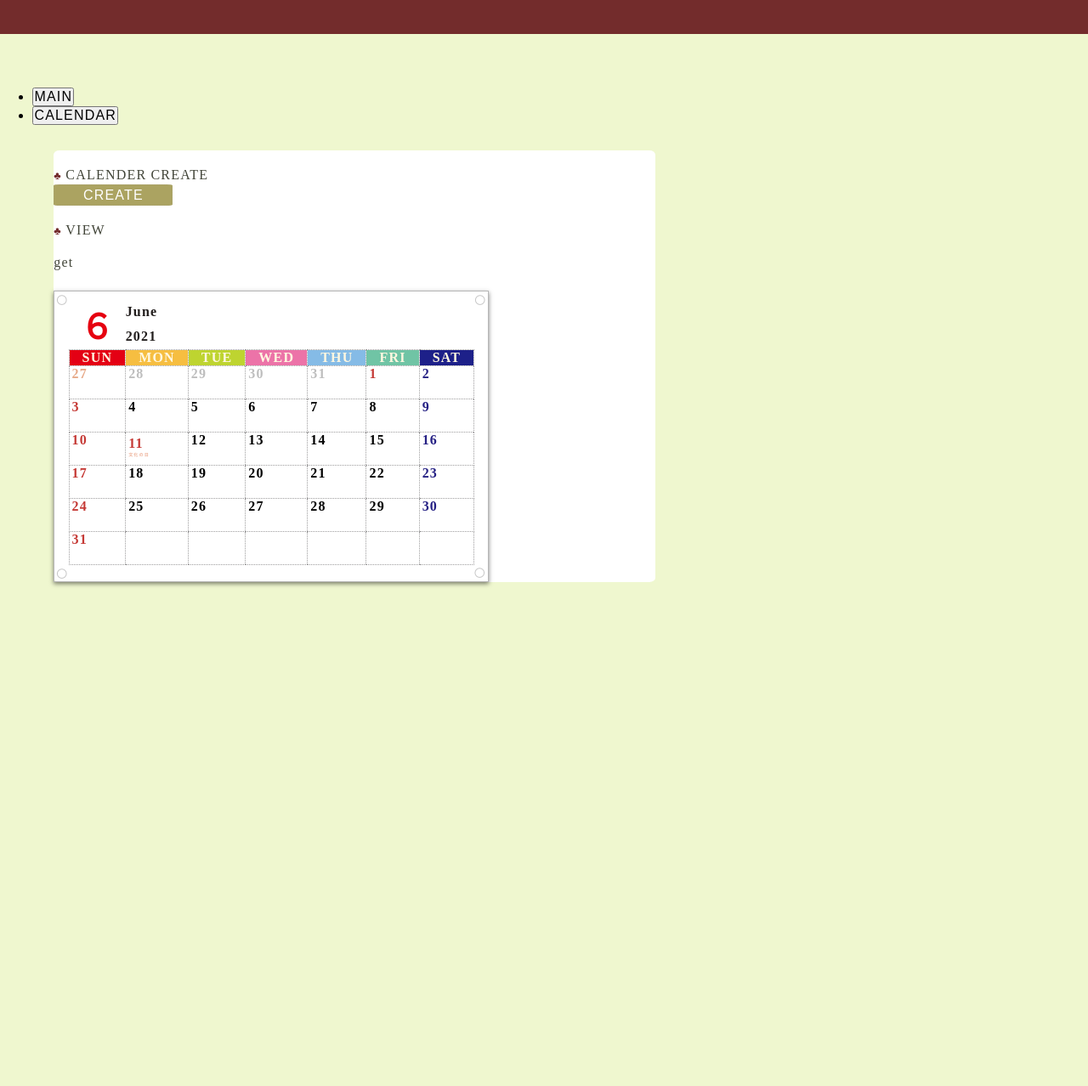
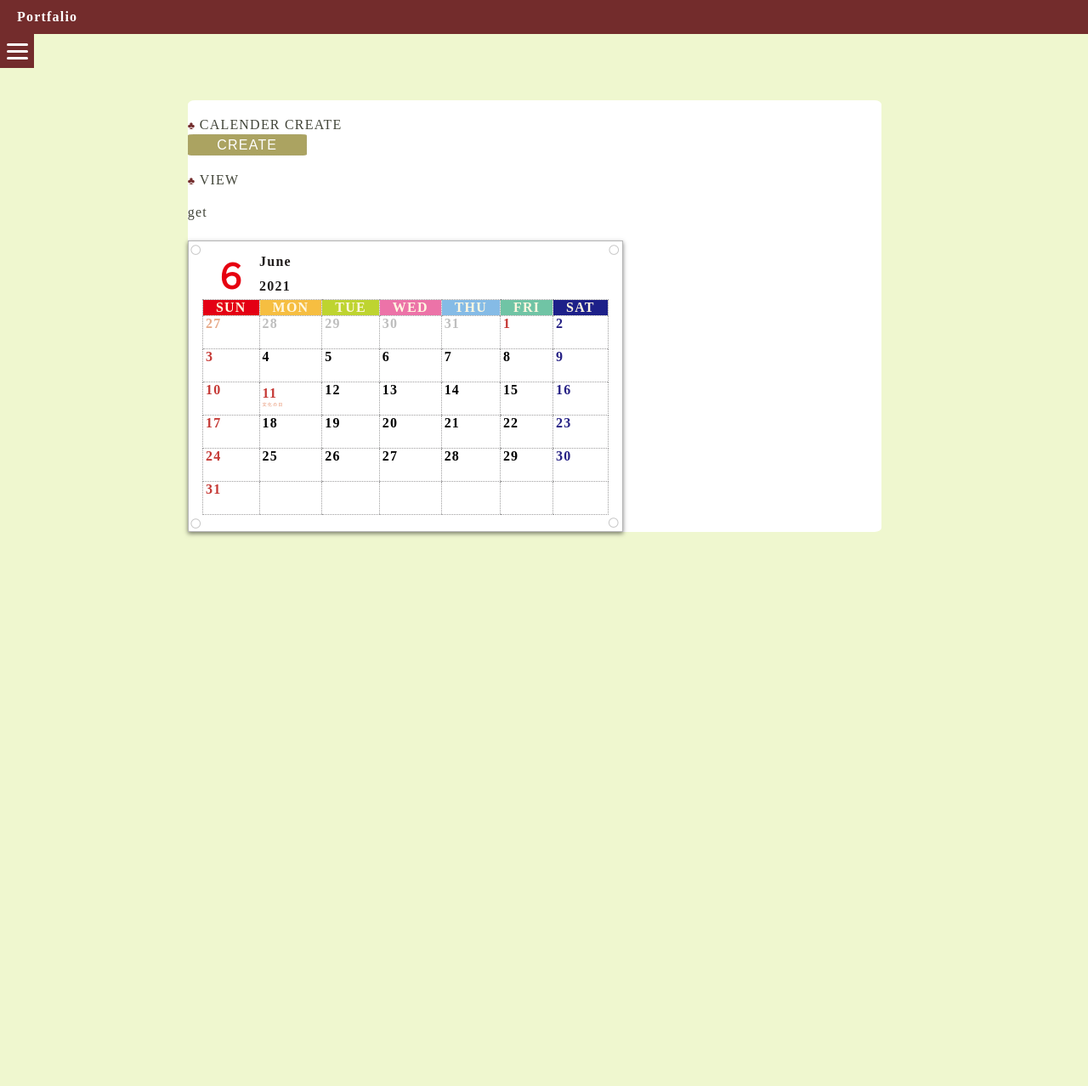
Before and after one commit to ykanai0307/YkWork0307, a Django app: page /mainProject/calendar_view in a window 1280 px wide. Shown: the whole page at 85% size. After the commit the page ends 631 px from the top, so only its background shows below. Run offline with Django 3.2, Linux system fonts and the light colour scheme.

Commit message:
Yk Yool 1

```diff
--- a/mainProject/src/templates/calendarView.html
+++ b/mainProject/src/templates/calendarView.html
@@ -2,18 +2,8 @@
 
 {% block body %}
     <div id="WebFormErea">
-    <form name="MainForm" id="MainForm">
 
-        <ul>
-            <li>
-                <input type="button" name="Main" value="MAIN" onclick="SubmitTarget('./','','get')" />
-            </li>
-            <li>
-                <input type="button" name="Calender" value="CALENDAR" onclick="SubmitTarget('calendar_view','','get')" />
-            </li>
-        </ul>
-
-        <table id="WebForm" class="margin-top-30px">
+        <table id="WebForm">
             <tr>
               <td class="padding-top-20px"><label for="analyze" name="FormTitle" class="FormTitle"><span class="Mark">&#9827;&nbsp;</span>CALENDER CREATE</label></td>
             </tr>
@@ -150,7 +140,6 @@
             <!--</tr>-->
         </table>
         {% csrf_token %}
-    </form>
     </div>
     <!--<div id="MenuErea">-->
     <!--    <p>test</p>-->
--- a/mainProject/src/templates/common/base.html
+++ b/mainProject/src/templates/common/base.html
@@ -4,6 +4,8 @@
   <meta charset="UTF-8">
   <meta http-equiv="X-UA-Compatible" content="IE=edge"/>
   <meta name="viewport" content="width=device-width, initial-scale=1"/>
+  <link rel="icon" type="image/png" href="{% static 'img/out.png' %}">
+  <link href="{% static 'css/menu.css' %}" rel="stylesheet">
   <link href="{% static 'css/common.css' %}" rel="stylesheet">
   <link href="{% static 'css/calendar.css' %}" rel="stylesheet">
   <script type="text/javascript" src="{% static 'js/jquery-3.6.0.min.js' %}"></script>
@@ -13,11 +15,29 @@
   <title>VariousTools</title>
 </head>
 <body>
+  <form name="MainForm" id="MainForm"><!-- FORM START -->
   <div id="header">
+      <h1>Portfalio</h1>
   </div><!-- header -->
   <div id="container" class="clearfix">
+      <div id="hamburger-menu" class="hamburger-menu">
+          <input type="checkbox" id="menu-btn-check">
+          <label for="menu-btn-check" class="menu-btn"><span></span></label>
+      </div>
+      <ul id="Menu">
+          <li class="ButtonOverPos">
+              <input type="button" name="Menu" value="MENU" onclick="SubmitTarget('./','','get')" />
+          </li>
+          <li class="ButtonOverPos">
+              <input type="button" name="Main" value="MAIN" onclick="SubmitTarget('main','','get')" />
+          </li>
+          <li>
+              <input type="button" name="Calender" value="CALENDAR" onclick="SubmitTarget('calendar_view','','get')" />
+          </li>
+      </ul>
 {% block body %}
 {% endblock %}
   </div><!-- container -->
+  </form><!-- FORM END -->
 </body>
 </html>
--- a/mainProject/static/css/calendar.css
+++ b/mainProject/static/css/calendar.css
@@ -241,6 +241,9 @@ label.ThisMonth_mon,label.ThisMonth_tue,label.ThisMonth_wed,label.ThisMonth_thu,
 #CalenderPopUp input[name="Regist"]:hover{
   opacity: 0.8;
 }
+#CalenderPopUpView{
+  position:fixed;
+}
 
 /* hidden param */
 label.param{
--- a/mainProject/static/css/common.css
+++ b/mainProject/static/css/common.css
@@ -8,20 +8,23 @@
   background-color: #732C2C;
   padding-left: 20px;
   height: 40px;
+  line-height: 40px;
+}
+#header h1{
+  color:white;
 }
 #container{
-  height:150%;
+  height:100%;
   background-color: #EFF7CF;
   padding-top:3%;
 }
 div#WebFormErea{
   float:left;
   position:relative;
-  top:25px;
-  width:65%;
-  margin-left:3%;
+  top:40px;
+  width:75%;
+  margin:0% 15%;
   padding-bottom:20px;
-  margin-right:4%;
 }
 div#MenuErea{
   float:left;
--- /dev/null
+++ b/mainProject/static/css/menu.css
@@ -0,0 +1,93 @@
+.menu-btn {
+    position: fixed;
+    top: 40px;
+    left: 0px;
+    display: flex;
+    height: 40px;
+    width: 40px;
+    justify-content: center;
+    align-items: center;
+    z-index: 90;
+    background-color: #732C2C;
+}
+.menu-btn span,
+.menu-btn span:before,
+.menu-btn span:after {
+    content: '';
+    display: block;
+    height: 3px;
+    width: 25px;
+    border-radius: 3px;
+    background-color: #ffffff;
+    position: absolute;
+}
+.menu-btn span:before {
+    bottom: 8px;
+}
+.menu-btn span:after {
+    top: 8px;
+}
+
+#menu-btn-check:checked ~ .menu-btn span {
+    background-color: rgba(255, 255, 255, 0);/*メニューオープン時は真ん中の線を透明にする*/
+}
+#menu-btn-check:checked ~ .menu-btn span::before {
+    bottom: 0;
+    transform: rotate(45deg);
+}
+#menu-btn-check:checked ~ .menu-btn span::after {
+    top: 0;
+    transform: rotate(-45deg);
+}
+#Menu {
+  visibility: hidden;
+}
+#menu-btn-check {
+  display: none;
+}
+
+/* menu button */
+ul#Menu{
+  position: fixed;
+  top: 40px;
+  left: 0px;
+  width:6.5%;
+  padding:45px 0.5% 0.5% 1%;
+  background-color: #732C2C;
+}
+ul#Menu li{
+  list-style: none;
+}
+ul#Menu li.ButtonOverPos{
+  padding-bottom:15px;
+}
+ul#Menu li input{
+  padding:2px;
+  border-color:#EFF7CF;
+  background: #732C2C;
+  color:#FFFFF5;
+  border:1px solid;
+  border-radius:1px;
+  display: block;
+}
+ul#Menu li input:hover{
+  opacity:0.8;
+}
+
+/* image */
+.Img{
+  border: 5px solid #ffffff;
+  width:400px;
+  height:auto;
+  display:block;
+}
+#ImgTag li{
+  float:left;
+  list-style: none;
+}
+#ImgTag li a{
+  display:block;
+}
+a.ileft,a.icenter{
+  margin-right:20px;
+}
--- a/mainProject/static/js/common.js
+++ b/mainProject/static/js/common.js
@@ -16,3 +16,20 @@ function FileUpload(){
     var file = $("#FileAttach").prop('files')[0];
     $("#FileAttachName").text(file.name);
 }
+
+//ready
+$(function(){
+    // menu click
+    $('#hamburger-menu').on('click','#menu-btn-check',function(){
+        try {
+          var visibility = $('#Menu').css('visibility');
+          if(visibility == 'visible'){
+              $('#Menu').css('visibility','hidden');
+          }else{
+              $('#Menu').css('visibility','visible');
+          }
+        } catch(e) {
+            alert("popup regist faild [" + e.message + "]");
+        }
+    });
+});
--- a/mainProject/urls.py
+++ b/mainProject/urls.py
@@ -1,10 +1,12 @@
 from django.urls import path
 from django.conf.urls import url
+from .src.view.menuView import menuView
 from .src.view.mainView import mainView
 from .src.view.calendarView import calendarView
 
 urlpatterns = [
-    url(r'^$', mainView.as_view(), name='main'),
+    url(r'^$', menuView.as_view(), name='menu'),
+    path(r'main', mainView.as_view(), name='main'),
     path(r'db_create_table', mainView.db_create_table, name='yk_db_create_table'),
     path(r'db_delete_table', mainView.db_delete_table, name='yk_db_delete_table'),
     path(r'db_drop_table', mainView.db_drop_table, name='yk_db_drop_table'),
```
Also changed, not shown: mainProject/src/templates/mainView.html (+0 -11 lines), mainProject/src/templates/menuView.html (added, +19 -0 lines), mainProject/src/view/menuView.py (added, +30 -0 lines), mainProject/static/js/calendar.js (+24 -4 lines), mainProject/static/img/PORTFALIO/MemoAdminSite.png (added), mainProject/static/img/PORTFALIO/MemoSite.png (added), mainProject/static/img/PORTFALIO/TxtStrageSite.png (added), mainProject/static/img/menu.png (added), ykdb.db, 1 other file.
